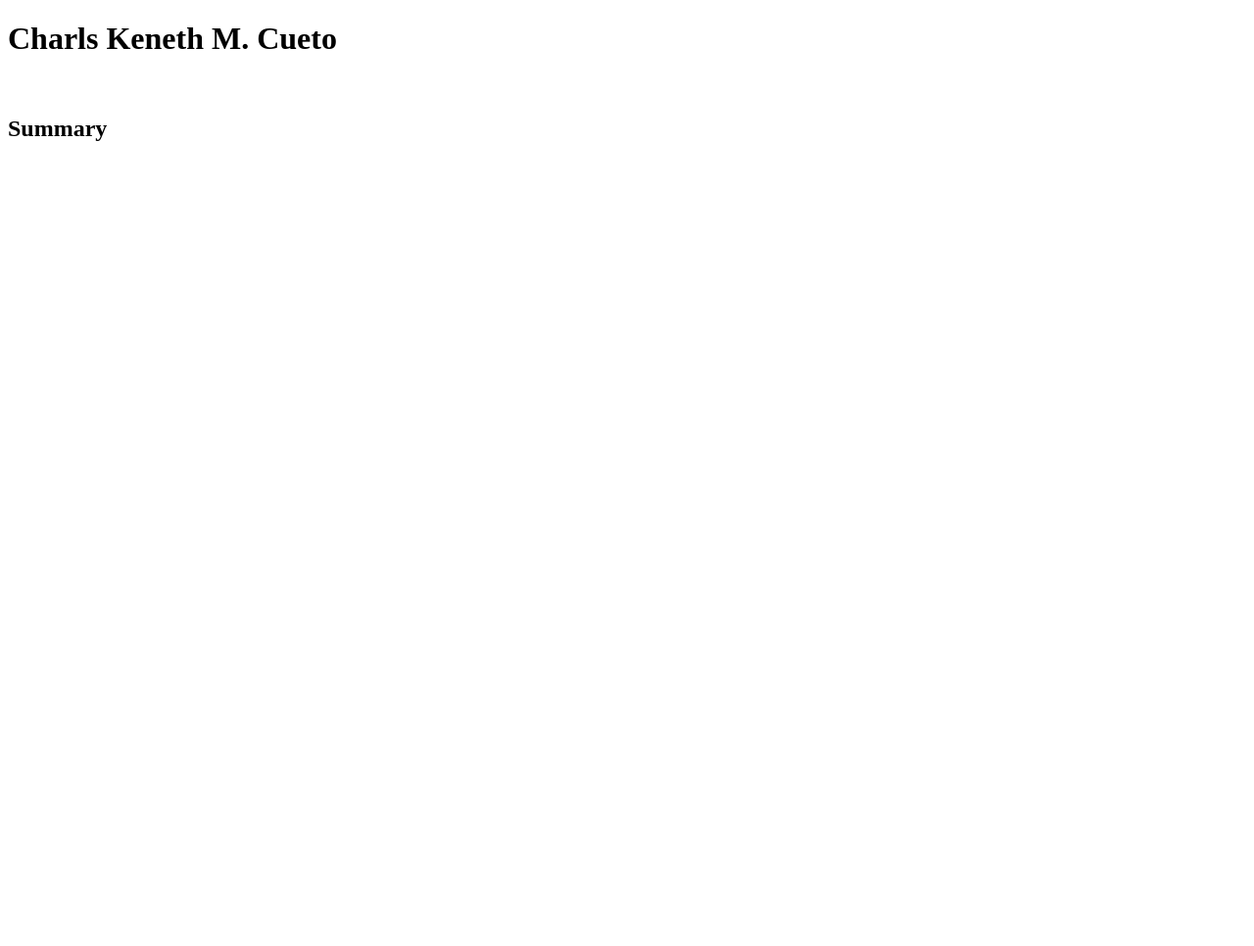
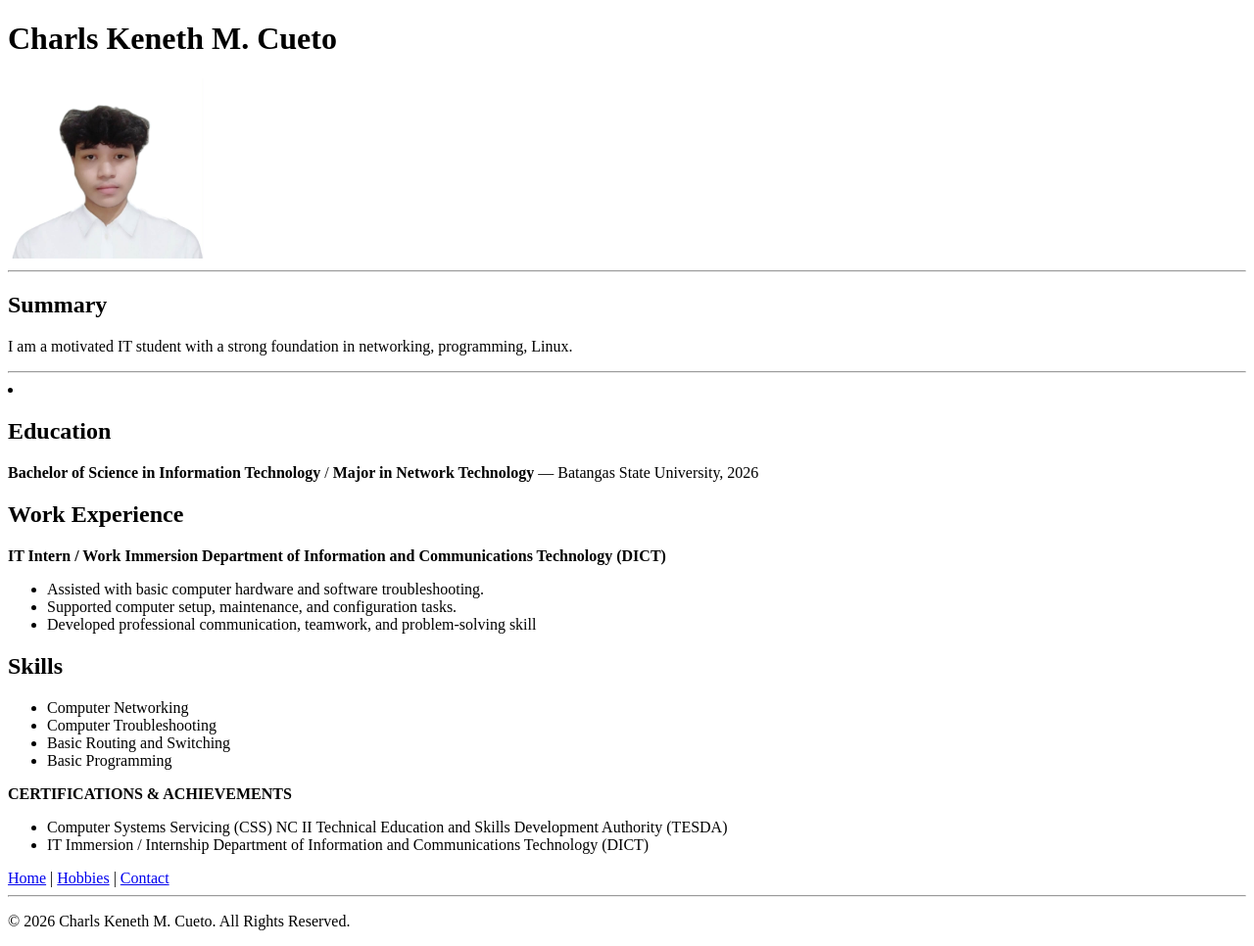
Before and after one commit to LUKE453671/Cueto-project1-it-nt-3109, a plain HTML site: page index.html in a window 1280 px wide. Shown: the whole page at 98% size. Before the commit the page ends 800 px from the top, so only its background shows below. Drawn offline with Linux system fonts and the light colour scheme.

Commit message:
Add files via upload

```diff
--- a/index.html
+++ b/index.html
@@ -8,8 +8,57 @@
 
 <body>
   <h1>Charls Keneth M. Cueto</h1>
-  <br>
+  <img src="picture.jpg" alt="My Picture" width="200">
+  <hr>
   <h2>Summary</h2>
+
+  <p>I am a motivated IT student with a strong foundation in networking, programming, Linux.
+</p>
+<hr>
+
+ <li>
+<h2>Education</h2>
+  <b>Bachelor of Science in Information Technology</b> /
+  <b>Major in Network Technology</b> &mdash;
+  Batangas State University, 2026
+</li>
+
+   <h2>Work Experience</h2>
+    <p><b>IT Intern / Work Immersion
+Department of Information and Communications Technology (DICT)</b></p>
+
+    <ul>
+      <li>Assisted with basic computer hardware and software troubleshooting.</li>
+      <li>Supported computer setup, maintenance, and configuration tasks.</li>
+      <li>Developed professional communication, teamwork, and problem-solving skill</li>
+    </ul>
+
+   <h2>Skills</h2>
+   <ul>
+     <li>Computer Networking</li>
+     <li>Computer Troubleshooting</li>
+     <li>Basic Routing and Switching</li>
+     <li>Basic Programming</li>
+
+   </ul>
+  <p><b>CERTIFICATIONS & ACHIEVEMENTS</b></p>
+  <ul>
+  <li>Computer Systems Servicing (CSS) NC II
+Technical Education and Skills Development Authority (TESDA)</li>
+  <li>IT Immersion / Internship
+Department of Information and Communications Technology (DICT)</li>
+
+  </ul>
+   <nav>
+  <a href="index.html">Home</a> |
+  <a href="hobbies.html">Hobbies</a> |
+  <a href="contact.html">Contact</a>
+</nav>
+
+<footer>
+  <hr>
+  <p>&copy; 2026 Charls Keneth M. Cueto. All Rights Reserved.</p>
+</footer>
 
 
 </body>
```
Also changed, not shown: contact.html (added, +30 -0 lines), hobbies.html (added, +30 -0 lines), picture.jpg (added).
